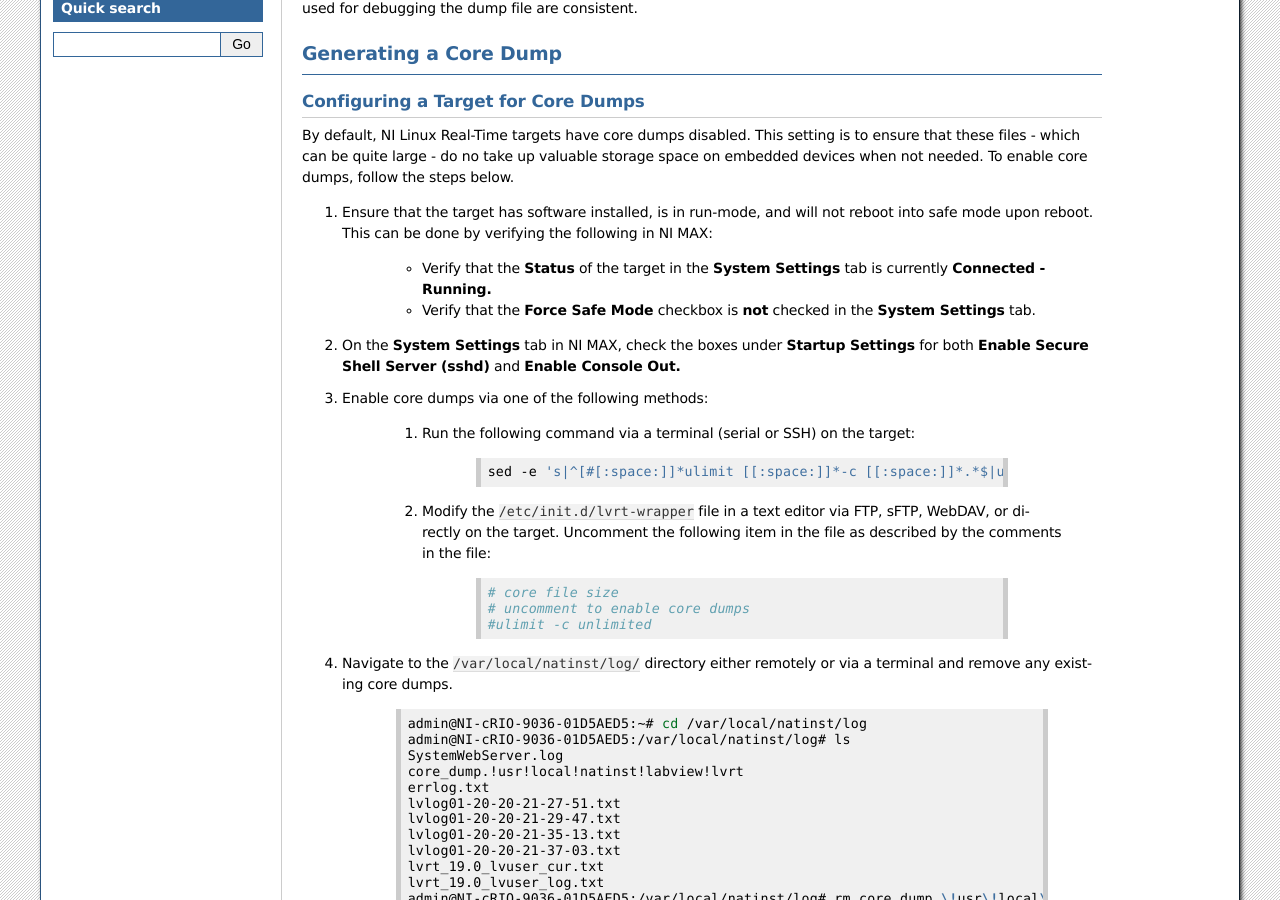
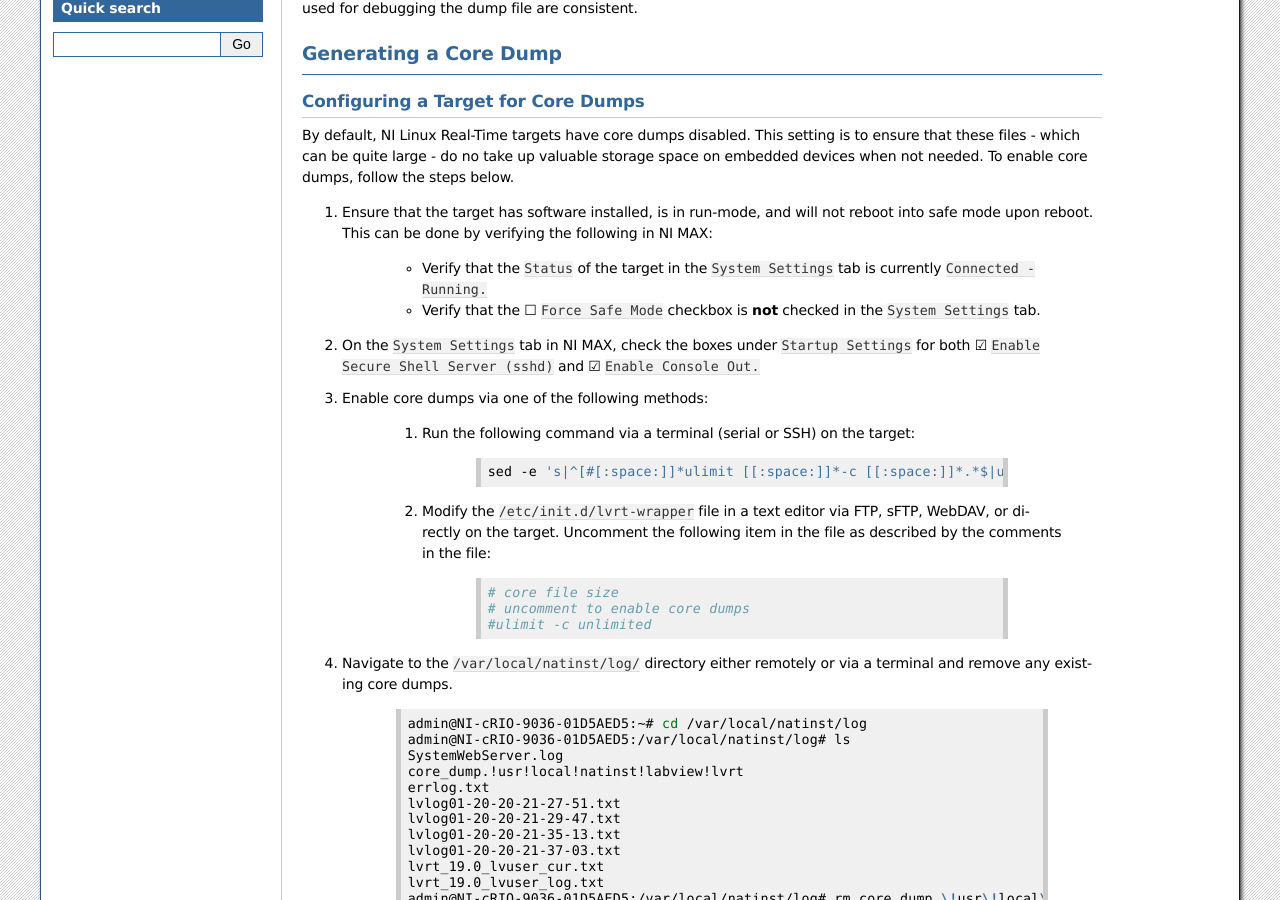
Before and after one commit to ni/nilrt-docs, a Sphinx documentation site: the page built from docs/source/troubleshooting/lvrt-crash-dumps.rst, in a window 1280 px wide and 900 px high, scrolled down 535 px. Built offline with Sphinx 7.4.7, drawn with Linux system fonts in a browser that asks for light colours.

```diff
--- a/docs/source/troubleshooting/lvrt-crash-dumps.rst
+++ b/docs/source/troubleshooting/lvrt-crash-dumps.rst
@@ -28,10 +28,10 @@ By default, NI Linux Real-Time targets have core dumps disabled. This setting is
 
 #. Ensure that the target has software installed, is in run-mode, and will not reboot into safe mode upon reboot. This can be done by verifying the following in NI MAX:
 
-	-  Verify that the **Status** of the target in the **System Settings** tab is currently **Connected - Running.**
-	-  Verify that the **Force Safe Mode** checkbox is **not** checked in the **System Settings** tab.
+	-  Verify that the ``Status`` of the target in the ``System Settings`` tab is currently ``Connected - Running.``
+	-  Verify that the ☐ ``Force Safe Mode`` checkbox is **not** checked in the ``System Settings`` tab.
 
-#. On the **System Settings** tab in NI MAX, check the boxes under **Startup Settings** for both **Enable Secure Shell Server (sshd)** and **Enable Console Out.**
+#. On the ``System Settings`` tab in NI MAX, check the boxes under ``Startup Settings`` for both ☑ ``Enable Secure Shell Server (sshd)`` and ☑ ``Enable Console Out.``
 
 #. Enable core dumps via one of the following methods:
 
```
